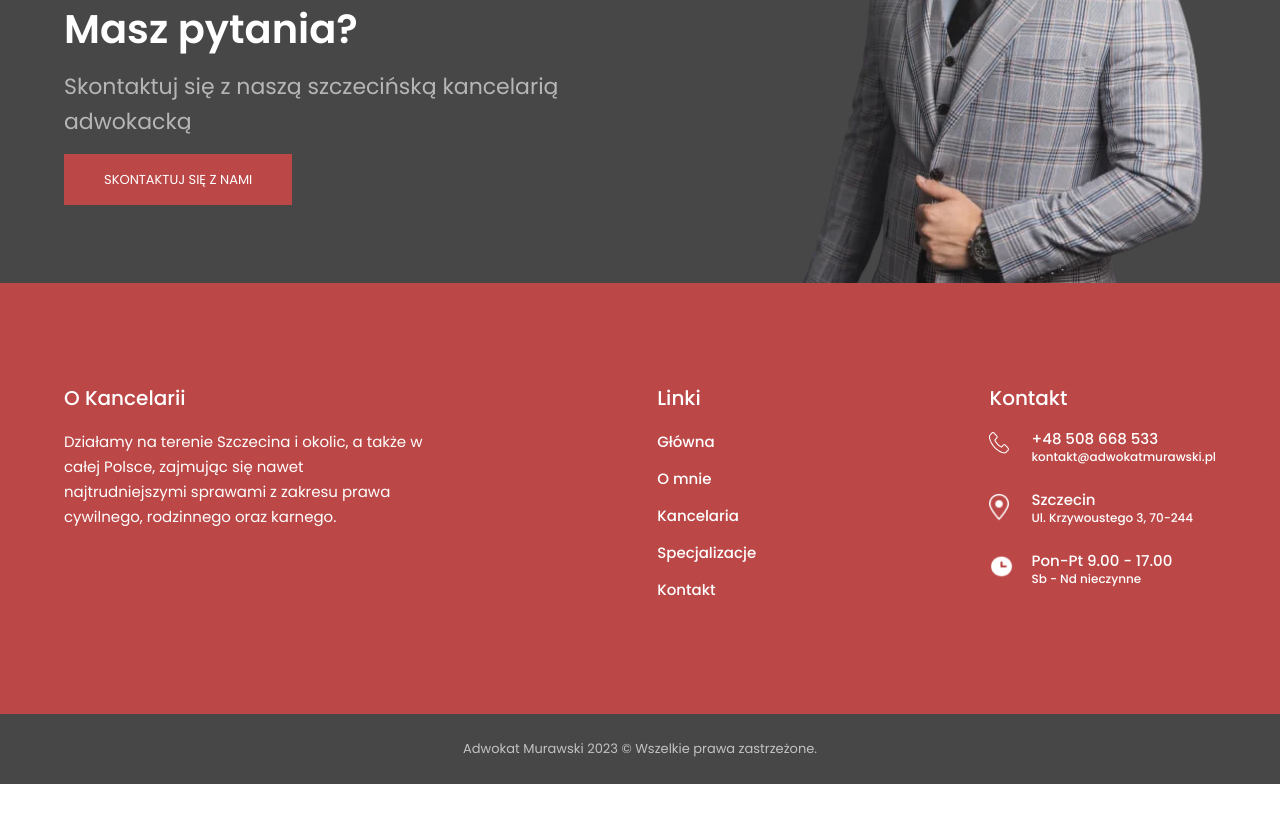
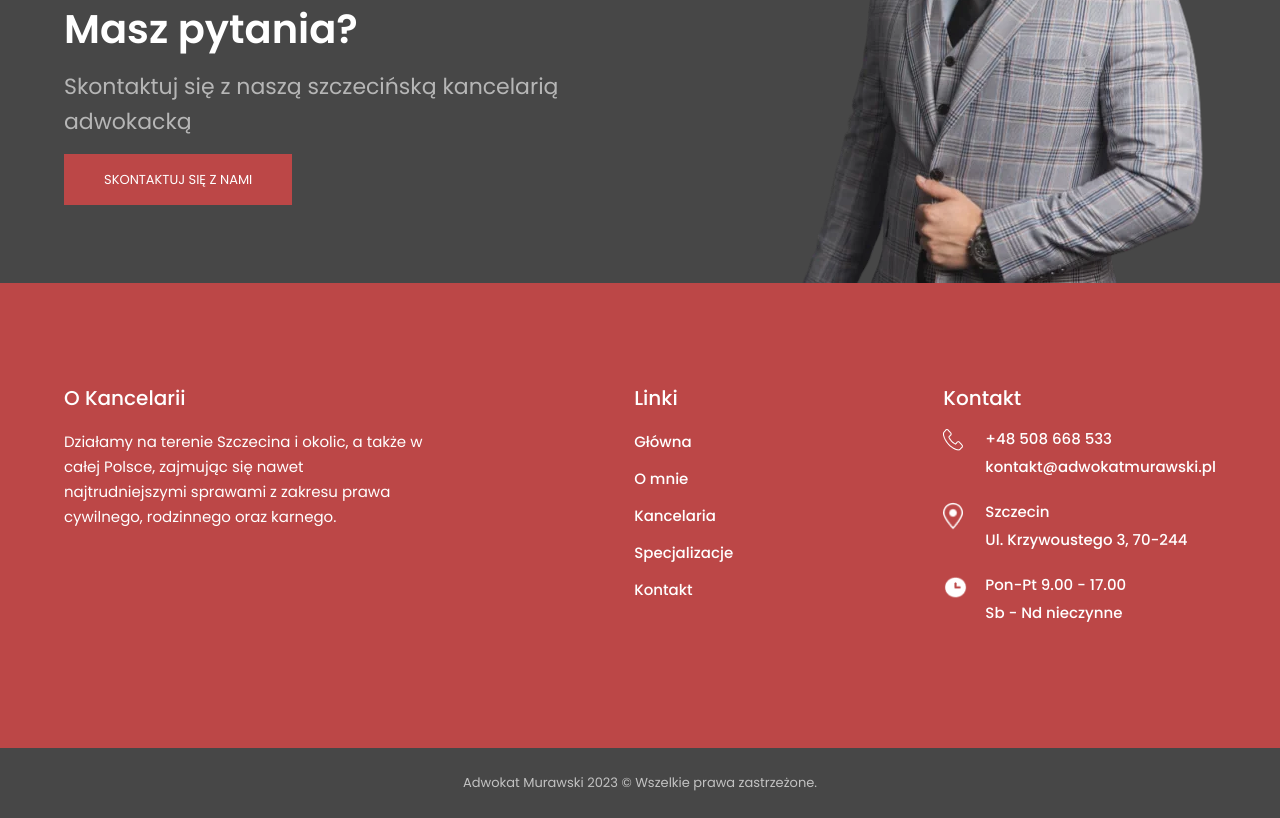
Before and after one commit to yakolga/robertmurawski, a plain HTML site: page index.html in a window 1280 px wide. Shown: the part 8303-9121 px from the top of the page. Before the commit the page ends 9087 px from the top, so only its background shows below. Drawn offline with Linux system fonts and the light colour scheme.

Commit message:
Add files via upload

```diff
--- a/index.html
+++ b/index.html
@@ -614,7 +614,7 @@
           <div class="contact__element">
             <div class="contact__round">
               <div class="contact__image">
-                <img src="icons/phone.png" alt="phone" width="25" height="25">
+                <img src="icons/phone.png" alt="phone" width="20" height="22">
               </div>
             </div>
             <a href="tel:+48508668533" class="contact__info">+48 508 668 533</a>
--- a/scss/blocks/_footer.scss
+++ b/scss/blocks/_footer.scss
@@ -41,7 +41,7 @@
   }
   &__contact {
     display: flex;
-    align-items: center;
+    align-items: flex-start;
     margin-bottom: 25px;
   }
   &__main {
@@ -53,8 +53,9 @@
 
     &__additional {
       font-weight: 500;
-      font-size: 12px;
-      line-height: 16px;
+      font-size: 15px;
+      line-height: 20px;
+      margin-top: 8px;
       color: var(--white-color);
     }
 
```
Also changed, not shown: css/style.min.css.
